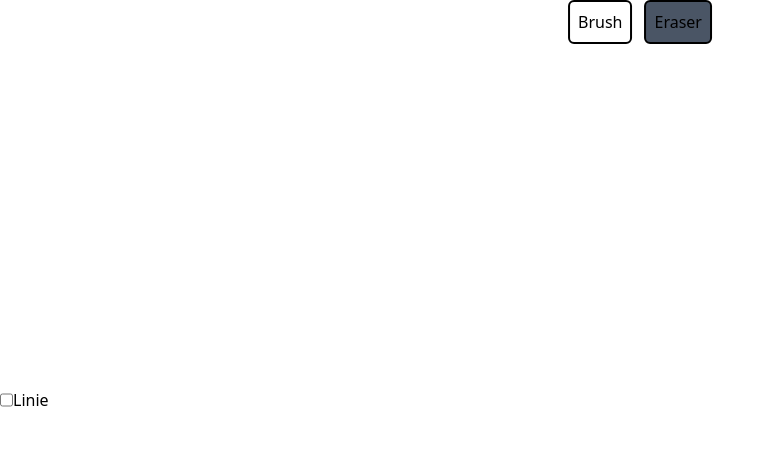
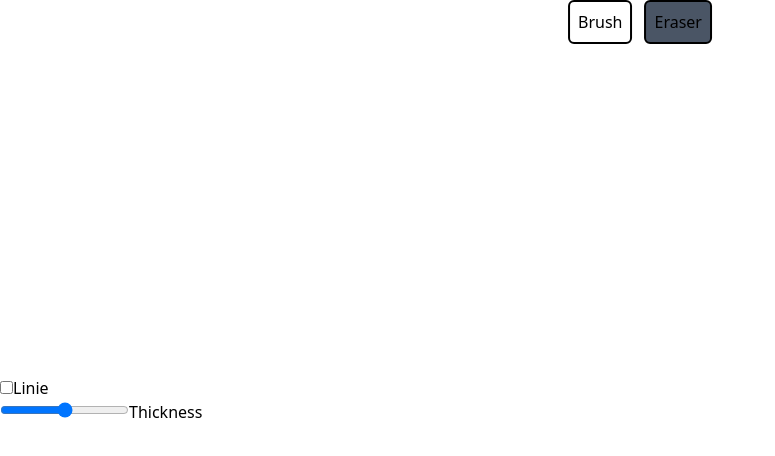
Before and after one commit to eczovian/not-paint, a website built with Vite: page index.html in a window 1280 px wide. Both pictures are taken after a click on the button "Eraser". Shown: the whole page, without its empty margins (0-775 px from the left). Built offline with nearby package versions, Linux system fonts and the light colour scheme.

Commit message:
feat(tools): Add ability to set tool width via slider

```diff
--- a/index.html
+++ b/index.html
@@ -20,15 +20,27 @@
       :class="$store.selected_tool.tool_name=='eraser' && 'bg-black'"
       class="p-2 border-2 rounded-md hover:bg-gray-400">Eraser</button>
   </div>
-  <template x-data x-if="$store.selected_tool.tool_name=='eraser'">
-    <div id="control-control-panel" class="flex absolute left-0 top-[50%] translate-y-[-50%]">
-      <input type="checkbox" @change="$store.erase_type = $store.erase_type == 'line' ? 'point' : 'line'"
-        :checked="$store.erase_type=='line'">Linie</input>
+  <template x-data x-if="$store.selected_tool.tool_name=='brush'">
+    <div id="control-control-panel" class="flex-col flex absolute left-0 top-[50%] translate-y-[-50%]">
+      <div>
+        <input type="color" @change="calc_rgb($el.value)" :value="$rgb" />
+      </div>
+      <div>
+        <input type="range" min="2" max="50" step="2" @change="$set_brush_width($el.value)"
+          :value="$brush_width">Thickness</input>
+      </div>
     </div>
   </template>
-  <template x-data x-if="$store.selected_tool.tool_name=='brush'">
-    <div id="control-control-panel" class="flex absolute left-0 top-[50%] translate-y-[-50%]">
-      <input type="color" @change="calc_rgb($el.value);console.log($rgb)" :value="$rgb" />
+  <template x-data x-if="$store.selected_tool.tool_name=='eraser'">
+    <div id="control-control-panel" class="flex flex-col absolute left-0 top-[50%] translate-y-[-50%]">
+      <div>
+        <input type="checkbox" @change="$store.erase_type = $store.erase_type == 'line' ? 'point' : 'line'"
+          :checked="$store.erase_type=='line'">Linie</input>
+      </div>
+      <div>
+        <input type="range" min="2" max="50" step="2" @change="$set_eraser_width($el.value)"
+          :value="$eraser_width">Thickness</input>
+      </div>
     </div>
   </template>
   <div id="wrapper-div" style="width: 100vw;height: 100vh;">
--- a/src/main.js
+++ b/src/main.js
@@ -36,6 +36,22 @@ Alpine.store("erase_type", "point");
 
 Alpine.magic("rgb", () => {
   return `#${brush.r < 16 ? "0" + brush.r.toString(16) : brush.r.toString(16)}${brush.g < 16 ? "0" + brush.g.toString(16) : brush.g.toString(16)}${brush.b < 16 ? "0" + brush.b.toString(16) : brush.b.toString(16)}`;
+});
+
+Alpine.magic("brush_width", () => {
+  return brush.width;
+});
+
+Alpine.magic("set_brush_width", () => {
+  return (width) => (brush.width = Number.parseInt(width));
+});
+
+Alpine.magic("eraser_width", () => {
+  return eraser.width;
+});
+
+Alpine.magic("set_eraser_width", () => {
+  return (width) => (eraser.width = Number.parseInt(width));
 });
 
 Alpine.start();
```
